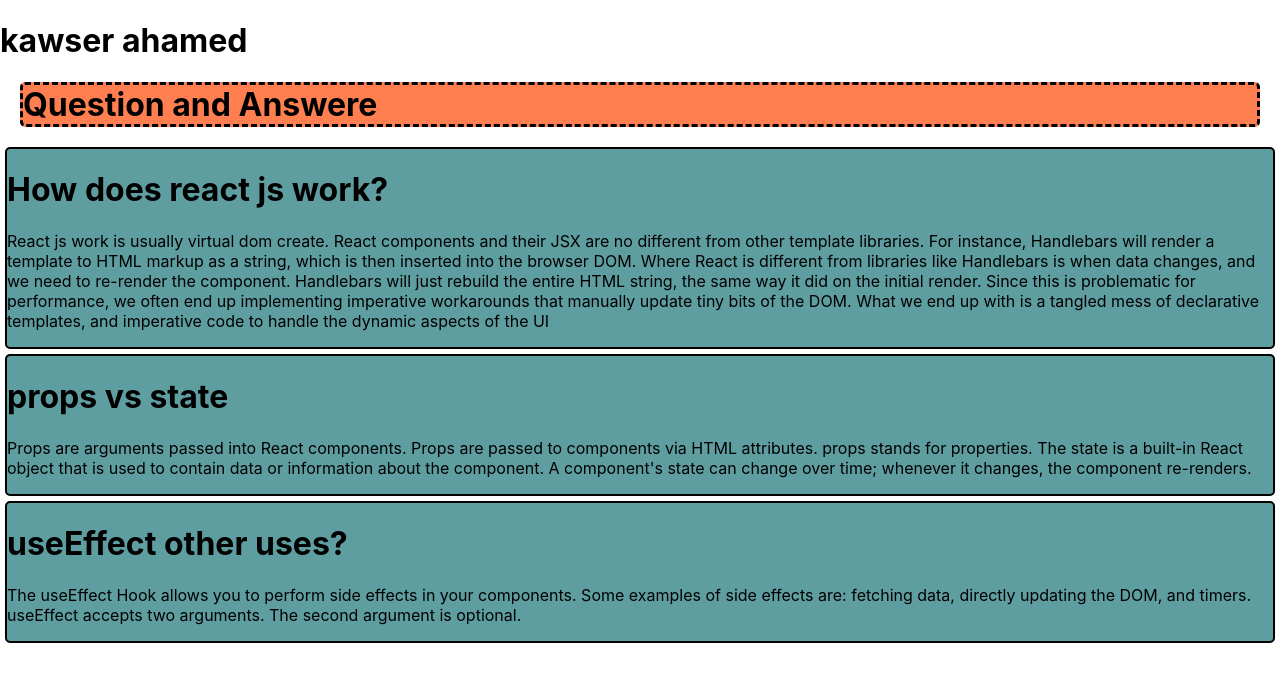
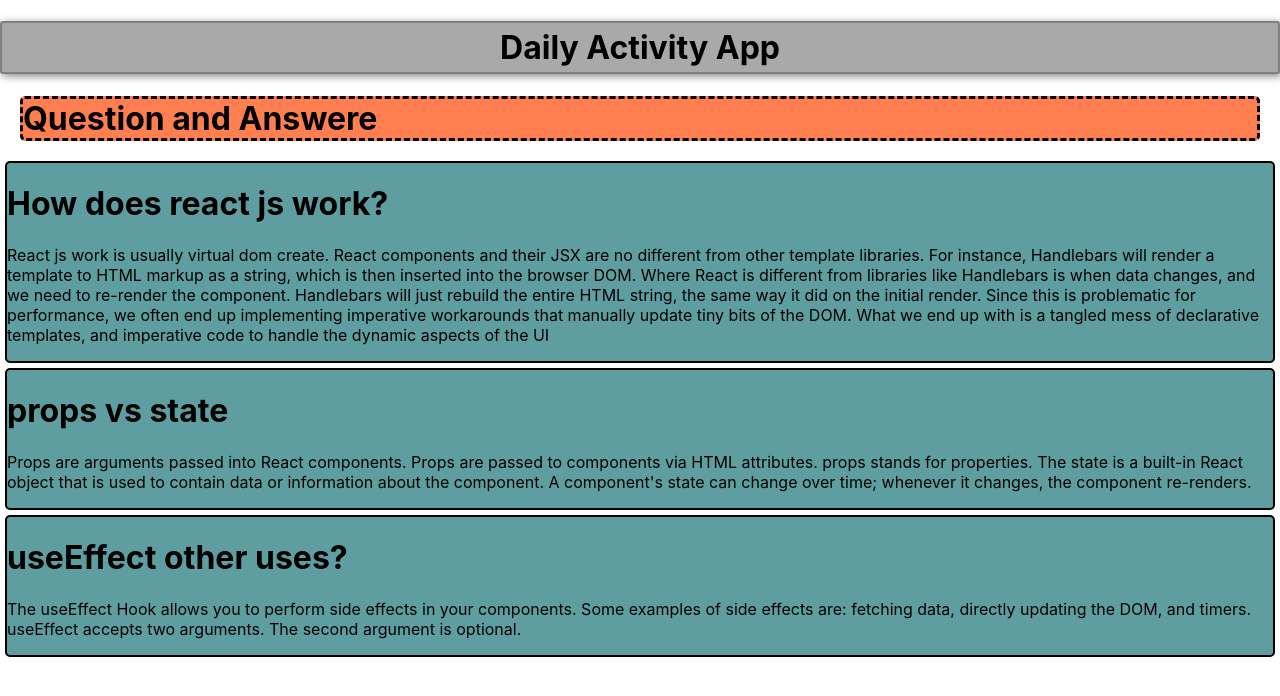
Before and after one commit to masumkawser/Daily-Activity_react_app, a React (Create React App) app: page / in a window 1280 px wide. Shown: the top 696 px of the page. Built offline with nearby package versions, Linux system fonts and the light colour scheme.

Commit message:
header section added

```diff
--- a/src/App.js
+++ b/src/App.js
@@ -1,11 +1,12 @@
 
 import React from 'react';
+import Header from './components/Header/Header';
 import Question from './components/Question/Question';
 
 const App = () => {
   return (
     <div>
-      <h1>kawser ahamed </h1>
+    <Header></Header>
       <Question></Question>
     </div>
   );
--- /dev/null
+++ b/src/components/Header/Header.css
@@ -0,0 +1,8 @@
+.Headertitle{
+    text-align: center;
+    border: 2px solid gray;
+    padding: 5px;
+    box-shadow: 2px 2px 8px gray;
+    border-radius: 3px;
+    background-color: darkgray;
+}
--- /dev/null
+++ b/src/components/Header/Header.js
@@ -0,0 +1,11 @@
+import React from 'react';
+import"./Header.css";
+const Header = () => {
+    return (
+        <div>
+            <h1 className='Headertitle'>Daily Activity App</h1>
+        </div>
+    );
+};
+
+export default Header;
```
